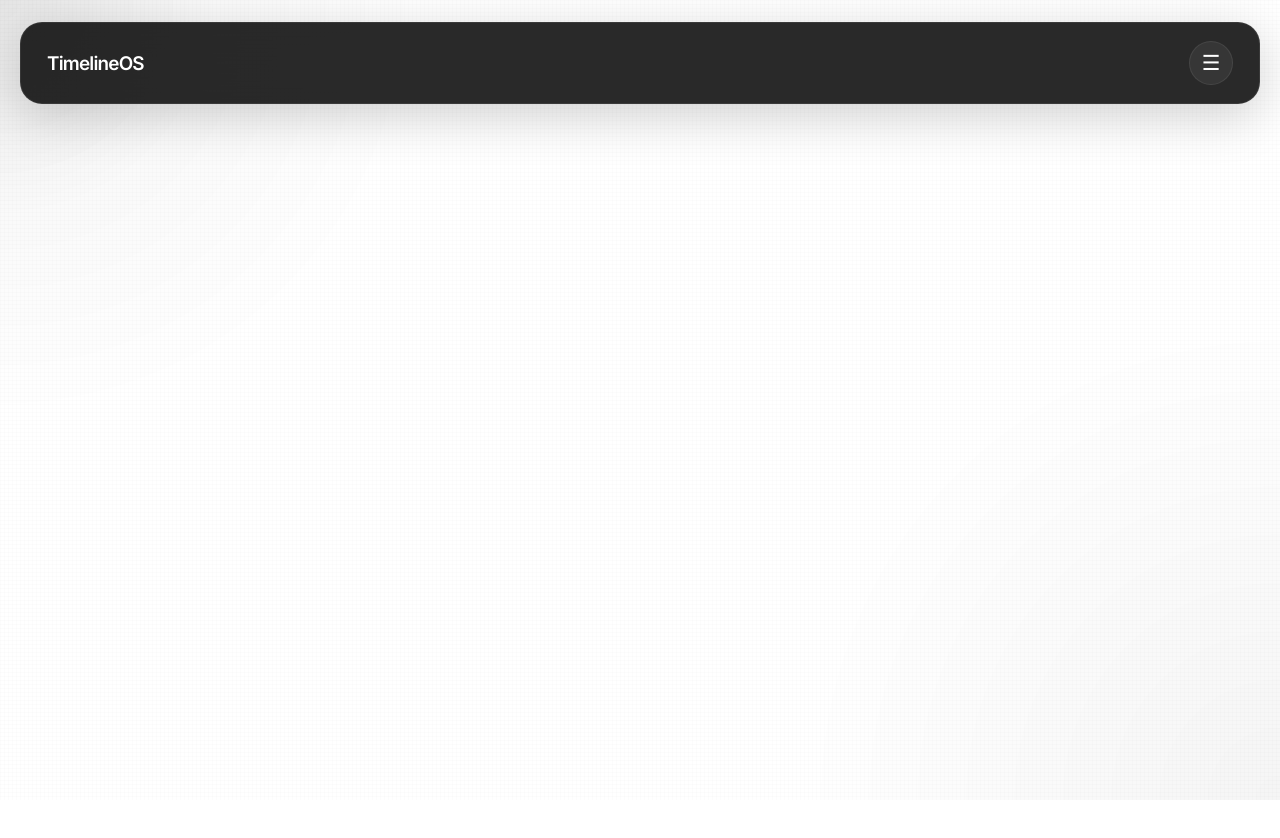
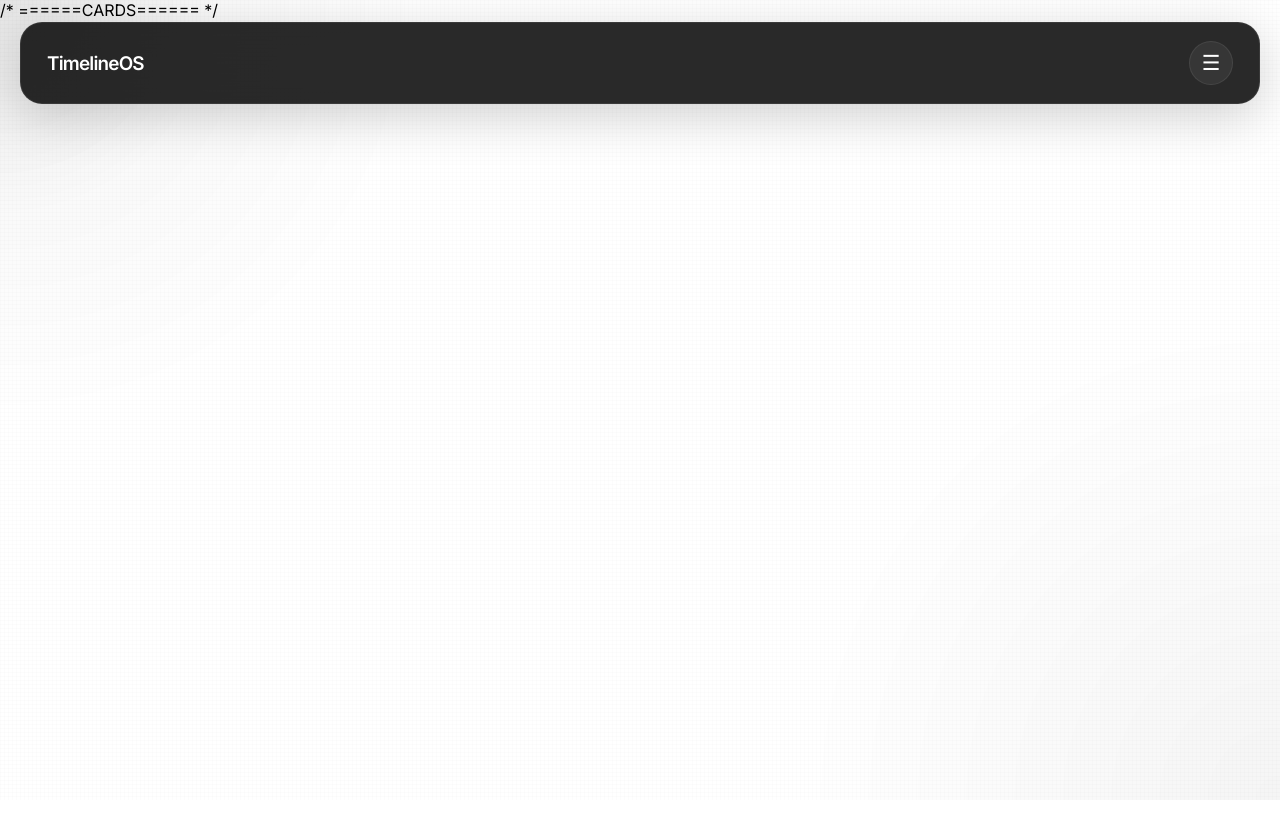
Before and after one commit to SatyaSingh-x11/timelineos, a plain HTML site: page may2026.html in a window 1280 px wide. Drawn offline with Linux system fonts and the light colour scheme.

Commit message:
Add comments for cards section in may2026.html
Added comments for card section in main HTML structure.

```diff
--- a/may2026.html
+++ b/may2026.html
@@ -283,7 +283,17 @@
 
 </div>
 
-  </header>  <main></main>  <script>
+  </header>  <main>
+
+/* ======CARDS====== */
+
+
+
+
+
+
+
+  </main>  <script>
     const menu = document.getElementById('flyoutMenu');
     const button = document.getElementById('menuButton');
     const glow = document.getElementById('cursorGlow');
```
